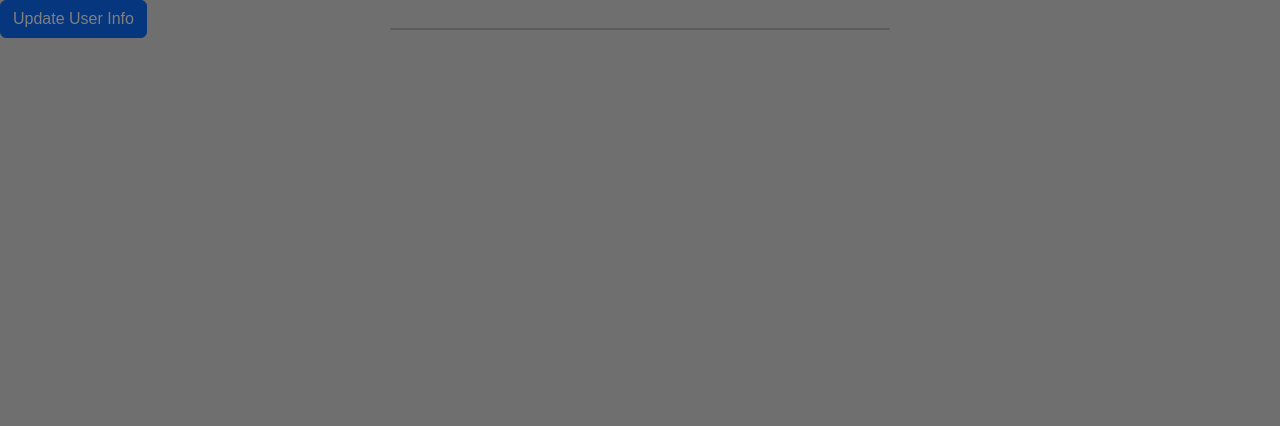
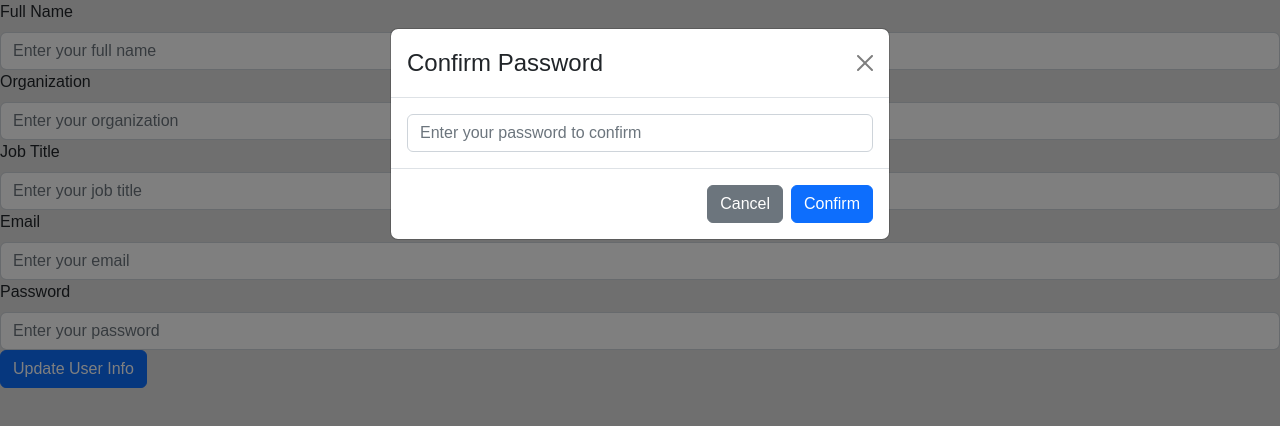
Before and after one commit to fielcool/app2000-gruppe13, a React (Create React App) app in the folder client/: page /UpdateUserInfoForm in a window 1280 px wide. Both pictures are taken after a click on the button "Update User Info". Shown: the top 426 px of the page. Built offline with nearby package versions, Linux system fonts and the light colour scheme.

Commit message:
modified:   client/src/App.js 	modified:   client/src/UpdateUserInfoForm.js     	new file:   client/src/updateuserinfo.js 	modified:   routes/updateRoutes.js

```diff
--- a/client/src/App.js
+++ b/client/src/App.js
@@ -3,18 +3,22 @@ import { useNavigate } from "react-router-dom";
 import "./App.css";
 import "./Medium.css";
 import "./Small.css";
+//import UpdateUserInfoForm from './UpdateUserInfoForm'; // Import the UpdateUserInfoForm component
 
 export default function App() {
   const navigate = useNavigate();
 
   const handleUserCreationClick = () => {
-    // Use the navigate function to go to the "EngStart" page
     navigate("/CreateUserForm");
   };
 
   const handleUserLoginClick = () => {
-    navigate ("/LoginUser");
-  }
+    navigate("/LoginUser");
+  };
+
+  const handleUpdateUserInfoClick = () => {
+    navigate("/UpdateUserInfo");
+  };
 
   return (
     <div className="main">
@@ -22,10 +26,14 @@ export default function App() {
         <h1 className="intro-heading">testing testing</h1>
         <button onClick={handleUserLoginClick} className="user-login-button">
           Logg inn
-          </button>
+        </button>
         <button onClick={handleUserCreationClick} className="create-user-button">
           Opprett ny bruker
         </button>
+        <button onClick={handleUpdateUserInfoClick} className="update-user-info-button">
+          Update User Info
+        </button>
+        {/* Remove the UpdateUserInfoForm component from here */}
       </div>
     </div>
   );
--- a/client/src/UpdateUserInfoForm.js
+++ b/client/src/UpdateUserInfoForm.js
@@ -37,7 +37,7 @@ function UpdateUserInfoForm() {
   const confirmUpdate = async () => {
     try {
       // Make API request to update user information
-      const response = await axios.put('/api/update-user-info', newUserInfo, {
+      const response = await axios.put('https://https://b5-usn-506fb35bcb0a.herokuapp.com//api/update-user-info', newUserInfo, {
         headers: {
           'Content-Type': 'application/json',
           'Authorization': `Bearer ${authToken}`
@@ -62,7 +62,60 @@ function UpdateUserInfoForm() {
     <div className="update-user-info-form">
       <Form>
         {/* Input fields for new user information */}
-        {/* ... (unchanged) */}
+        <Form.Group>
+          <Form.Label>Full Name</Form.Label>
+          <Form.Control
+            type="text"
+            placeholder="Enter your full name"
+            name="navn"
+            value={newUserInfo.navn}
+            onChange={handleChange}
+          />
+        </Form.Group>
+
+        <Form.Group>
+          <Form.Label>Organization</Form.Label>
+          <Form.Control
+            type="text"
+            placeholder="Enter your organization"
+            name="organisasjon"
+            value={newUserInfo.organisasjon}
+            onChange={handleChange}
+          />
+        </Form.Group>
+
+        <Form.Group>
+          <Form.Label>Job Title</Form.Label>
+          <Form.Control
+            type="text"
+            placeholder="Enter your job title"
+            name="stillingstittel"
+            value={newUserInfo.stillingstittel}
+            onChange={handleChange}
+          />
+        </Form.Group>
+
+        <Form.Group>
+          <Form.Label>Email</Form.Label>
+          <Form.Control
+            type="email"
+            placeholder="Enter your email"
+            name="email"
+            value={newUserInfo.email}
+            onChange={handleChange}
+          />
+        </Form.Group>
+
+        <Form.Group>
+          <Form.Label>Password</Form.Label>
+          <Form.Control
+            type="password"
+            placeholder="Enter your password"
+            name="passord"
+            value={newUserInfo.passord}
+            onChange={handleChange}
+          />
+        </Form.Group>
 
         {/* Button to trigger the update process */}
         <Button variant="primary" onClick={handleUpdate}>
@@ -72,7 +125,26 @@ function UpdateUserInfoForm() {
 
       {/* Modal for password confirmation */}
       <Modal show={showModal} onHide={() => setShowModal(false)}>
-        {/* ... (unchanged) */}
+        <Modal.Header closeButton>
+          <Modal.Title>Confirm Password</Modal.Title>
+        </Modal.Header>
+        <Modal.Body>
+          <Form.Control
+            type="password"
+            placeholder="Enter your password to confirm"
+            name="passord"
+            value={newUserInfo.passord}
+            onChange={handleChange}
+          />
+        </Modal.Body>
+        <Modal.Footer>
+          <Button variant="secondary" onClick={() => setShowModal(false)}>
+            Cancel
+          </Button>
+          <Button variant="primary" onClick={confirmUpdate}>
+            Confirm
+          </Button>
+        </Modal.Footer>
       </Modal>
     </div>
   );
```
Also changed, not shown: client/src/updateuserinfo.js (added, +14 -0 lines), 1 other file (tests, documents, lock files or other folders).
